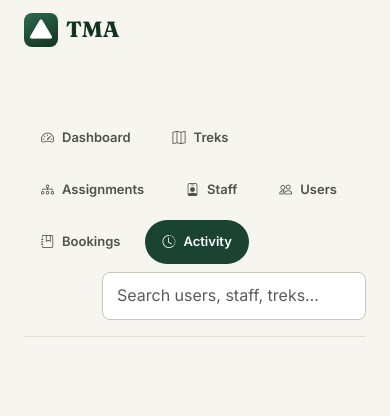
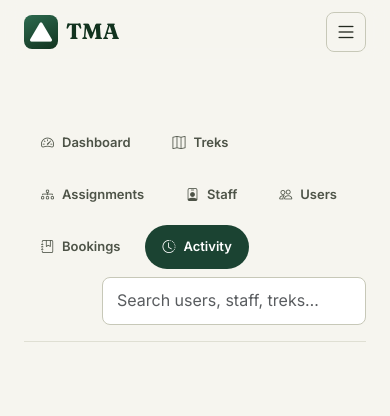
Before and after one commit to lucifer046/trekking-management-application, a Flask app: page /admin/activity in a window 390 px wide. Shown: the top 416 px of the page. Run offline with Flask 3, Linux system fonts and the light colour scheme; the visitor is signed in with stand-in values (Sample User, id 1); data that the repository does not hold is empty; some libraries are stand-ins or nearby versions.

Commit message:
Fix invisible mobile menu button (navbar-toggler)
The hamburger button existed and was positioned correctly on mobile,
just entirely invisible: no border, no icon. Root cause: Bootstrap's
default .navbar-toggler-icon is a background-image driven by
--bs-navbar-toggler-icon-bg, and the toggler's own border color comes
from --bs-navbar-toggler-border-color; Bootstrap only ever defines
both custom properties inside its own `.navbar { ... }` rule. This
site's nav element intentionally carries a fully custom .navbar-tma
class instead of Bootstrap's .navbar (the whole navbar is hand-styled
elsewhere in this file), so those variables were never set anywhere in
the cascade and silently resolved to nothing on the stock Bootstrap
toggler markup that was still being used for just this one button.

Replaced the empty <span class="navbar-toggler-icon"> with a real
bi-list icon glyph (the same icon-font path every other icon in this
app already uses) and styled .navbar-toggler entirely ourselves,
independent of any Bootstrap navbar variable scoping: a bordered
40x40 square matching the design system's radius/color tokens, a
hover state, and an [aria-expanded="true"] state (driven by the
attribute Bootstrap's collapse JS already keeps in sync, no extra JS
needed) so it visibly shows which state the menu is in.

Verified live: button now computes a real border, a real icon (font-
family: bootstrap-icons), and clicking it (via a real click(), driving
Bootstrap's actual collapse JS) correctly opens the nav panel
(collapse show, display: block) and flips to the expanded color
treatment. Full pytest suite still green (109 passed).

```diff
--- a/app/static/css/components.css
+++ b/app/static/css/components.css
@@ -26,6 +26,37 @@
   gap: var(--space-5);
   padding-block: var(--space-3);
 }
+/* Bootstrap's default .navbar-toggler-icon is a background-image
+   driven entirely by --bs-navbar-toggler-icon-bg, a custom property
+   Bootstrap only ever defines inside its own `.navbar { ... }` rule
+   scope; same story for the toggler's border color. Our nav element
+   carries our own .navbar-tma instead of Bootstrap's .navbar class (by
+   design, this is a fully custom-styled navbar), so those variables
+   were never set anywhere in the cascade and silently resolved to
+   nothing: the button existed and was positioned correctly, just
+   completely invisible, no icon and no border. Styled entirely
+   ourselves here instead of depending on that variable scoping, using
+   a real bi-list icon glyph (the icon-font path this app uses
+   everywhere else) rather than Bootstrap's SVG data-URI. */
+.navbar-toggler {
+  display: inline-flex;
+  align-items: center;
+  justify-content: center;
+  width: 40px;
+  height: 40px;
+  padding: 0;
+  border: 1px solid var(--color-border-strong);
+  border-radius: var(--radius-sm);
+  background: transparent;
+  color: var(--color-heading);
+  font-size: 1.375rem;
+  line-height: 1;
+  transition: background var(--duration-fast) var(--ease-standard), border-color var(--duration-fast) var(--ease-standard);
+}
+.navbar-toggler:hover { background: var(--color-primary-50); border-color: var(--color-primary-500); }
+.navbar-toggler:focus { outline: none; }
+.navbar-toggler[aria-expanded="true"] { background: var(--color-primary-50); border-color: var(--color-primary-600); color: var(--color-primary-700); }
+
 .navbar-brand-tma {
   display: flex;
   align-items: center;
--- a/app/templates/layout/navbar.html
+++ b/app/templates/layout/navbar.html
@@ -6,7 +6,7 @@
     </a>
 
     <button class="navbar-toggler d-lg-none ms-auto" type="button" data-bs-toggle="collapse" data-bs-target="#navbarMain" aria-controls="navbarMain" aria-expanded="false" aria-label="Toggle navigation">
-      <span class="navbar-toggler-icon"></span>
+      <i class="bi bi-list" aria-hidden="true"></i>
     </button>
 
     <div class="collapse navbar-collapse d-lg-flex flex-lg-row align-items-lg-center flex-grow-1" id="navbarMain">
```
